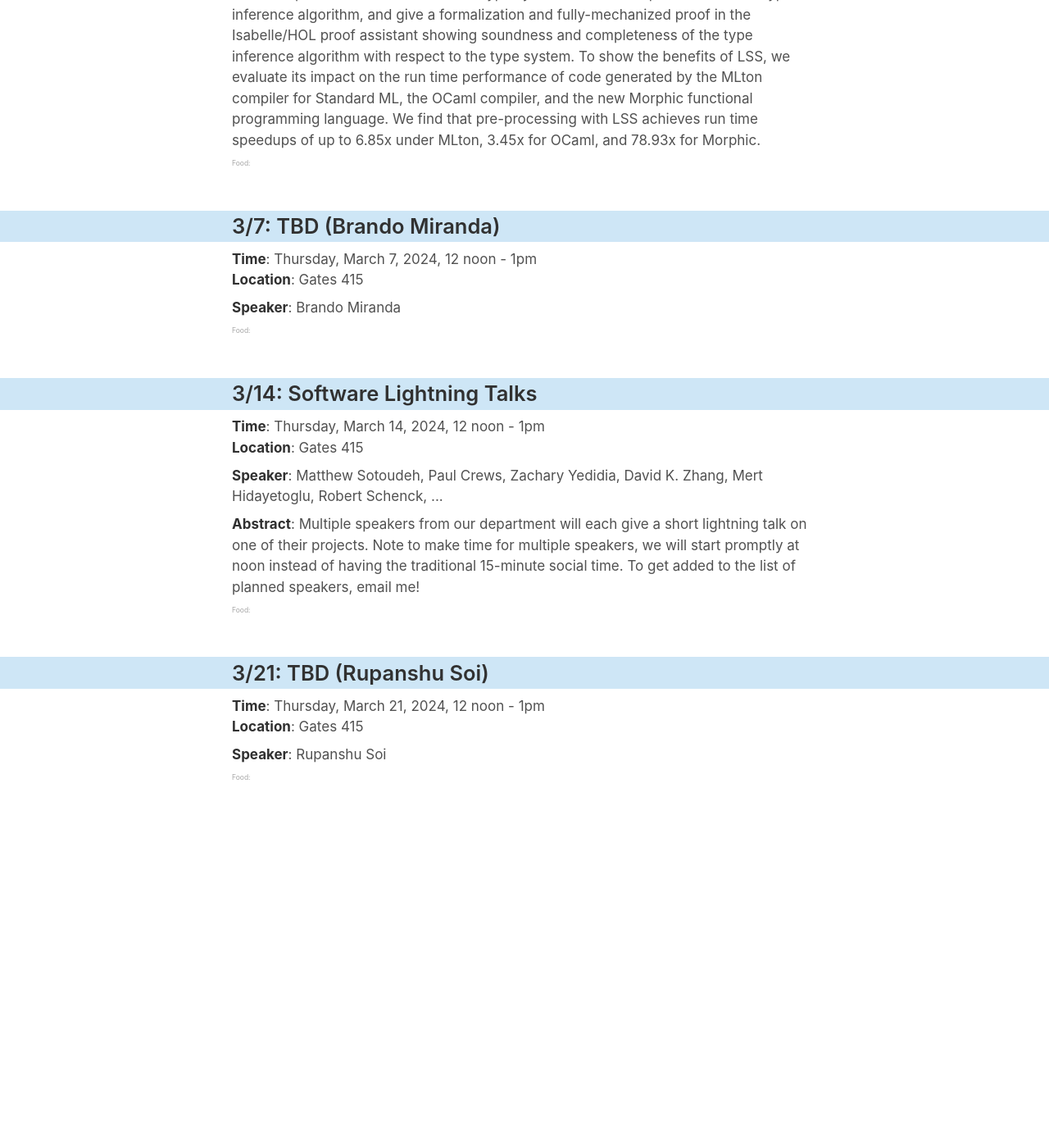
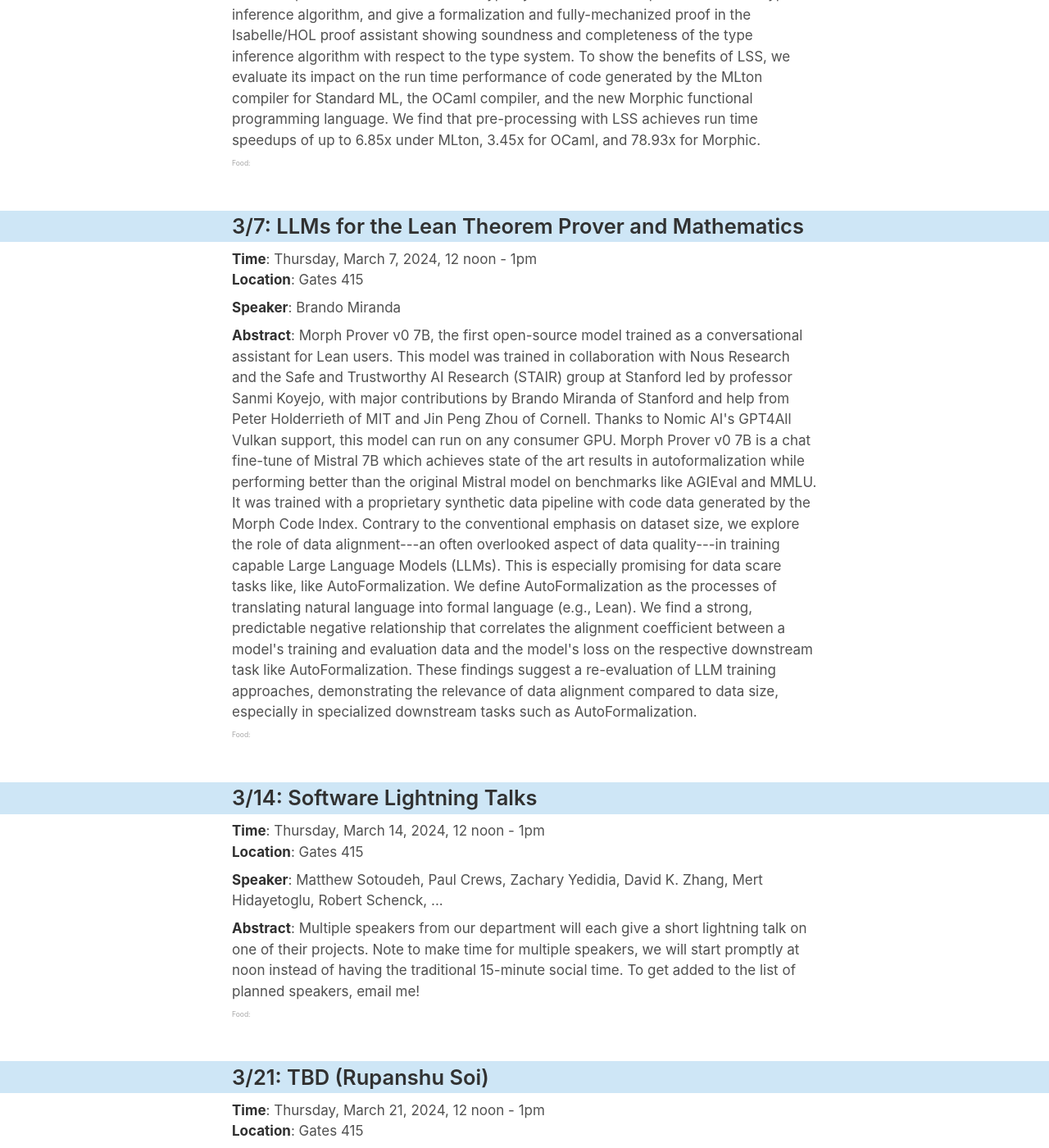
Before and after one commit to software-research-lunch/software-research-lunch.github.io, a Jekyll site: the page built from index.html, in a window 1280 px wide and 1400 px high, scrolled down 4025 px. Shown: the whole window at 82% size. Built offline with Jekyll 4.4.1, drawn with Linux system fonts in a browser that asks for light colours; before the commit the page ends 5082 px from its top, so only the background shows below that.

Commit message:
Brando's talk

```diff
--- a/_data/schedule.yml
+++ b/_data/schedule.yml
@@ -164,8 +164,30 @@ shortcomings under various conditions."
     speaker: "Benjamin Driscoll"
     bio: ""
   - date: "2024-03-07"
-    abstract: ""
-    title: ""
+    abstract: "Morph Prover v0 7B, the first open-source model trained as a
+      conversational assistant for Lean users. This model was trained in
+      collaboration with Nous Research and the Safe and Trustworthy AI Research
+      (STAIR) group at Stanford led by professor Sanmi Koyejo, with major
+      contributions by Brando Miranda of Stanford and help from Peter
+      Holderrieth of MIT and Jin Peng Zhou of Cornell. Thanks to Nomic AI's
+      GPT4All Vulkan support, this model can run on any consumer GPU. Morph
+      Prover v0 7B is a chat fine-tune of Mistral 7B which achieves state of
+      the art results in autoformalization while performing better than the
+      original Mistral model on benchmarks like AGIEval and MMLU. It was
+      trained with a proprietary synthetic data pipeline with code data
+      generated by the Morph Code Index.  Contrary to the conventional emphasis
+      on dataset size, we explore the role of data alignment---an often
+      overlooked aspect of data quality---in training capable Large Language
+      Models (LLMs).  This is especially promising for data scare tasks like,
+      like AutoFormalization.  We define AutoFormalization as the processes of
+      translating natural language into formal language (e.g., Lean).  We find
+      a strong, predictable negative relationship that correlates the alignment
+      coefficient between a model's training and evaluation data and the
+      model's loss on the respective downstream task like AutoFormalization.
+      These findings suggest a re-evaluation of LLM training approaches,
+      demonstrating the relevance of data alignment compared to data size,
+      especially in specialized downstream tasks such as AutoFormalization."
+    title: "LLMs for the Lean Theorem Prover and Mathematics"
     speaker: "Brando Miranda"
     bio: ""
   - date: "2024-03-14"
```
